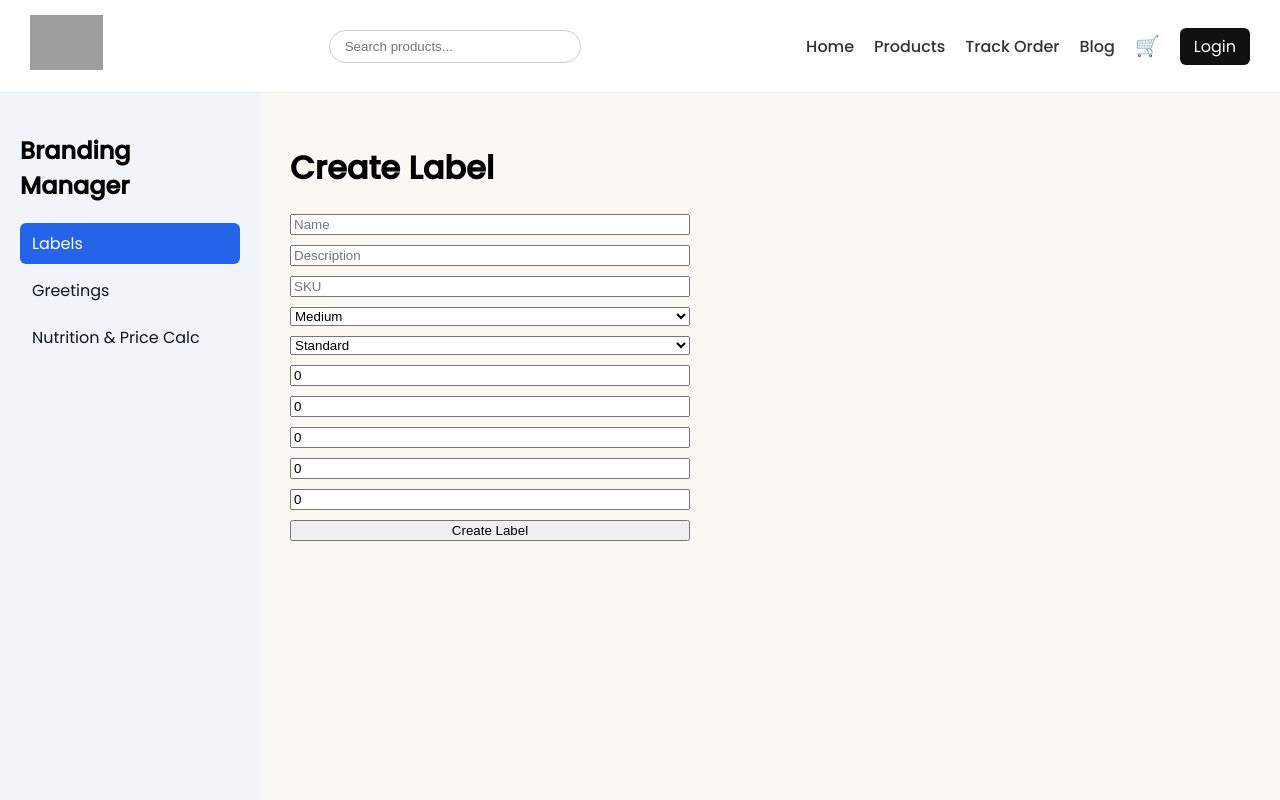
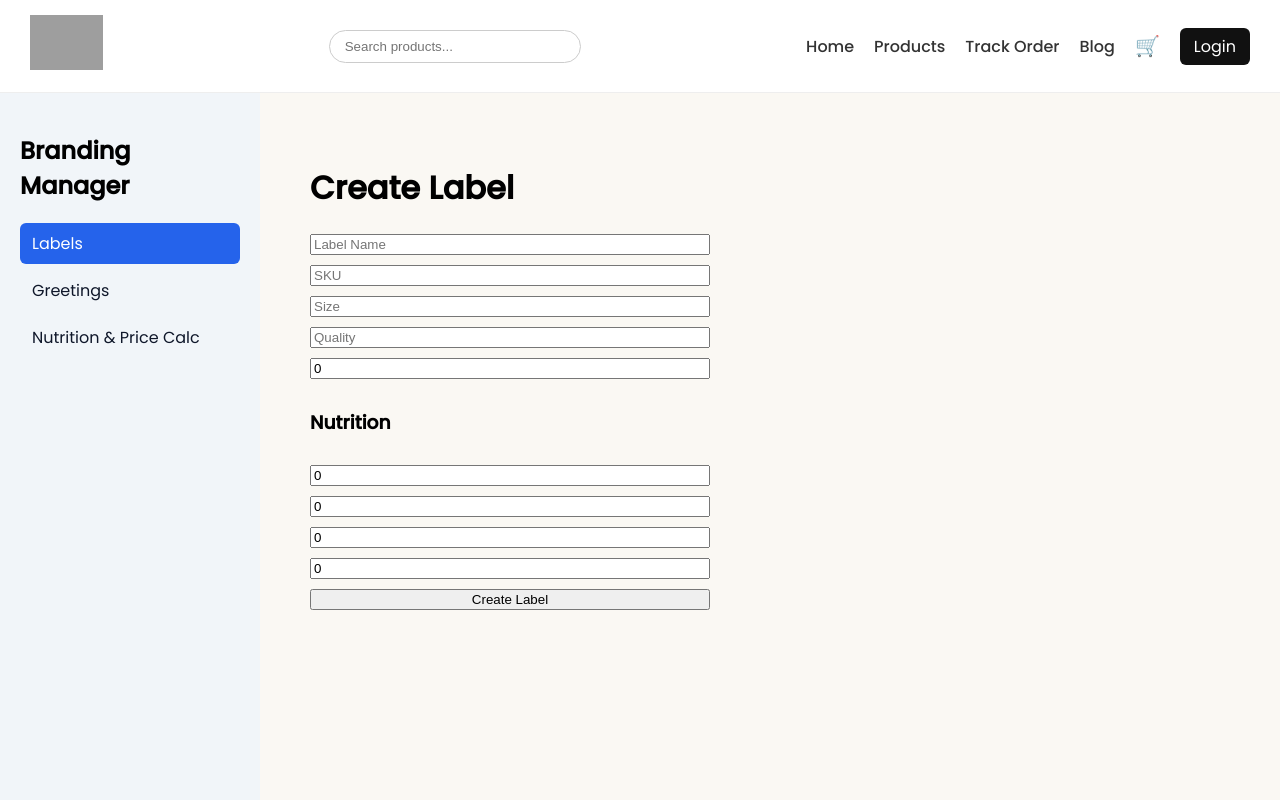
Before and after one commit to nagarajukandula55/native, a Next.js app: page /branding/labels/create in a window 1280 px wide. Shown: the top 800 px of the page. Built offline with nearby package versions, Linux system fonts and the light colour scheme; no server answers; grey boxes are pictures that could not be loaded.

Commit message:
Update page.js

```diff
--- a/app/branding/labels/create/page.js
+++ b/app/branding/labels/create/page.js
@@ -1,98 +1,82 @@
+// app/branding/labels/create/page.js (also use for edit)
 "use client";
 
-import { useState } from "react";
+import { useState, useEffect } from "react";
+import { useRouter, useSearchParams } from "next/navigation";
 
-export default function CreateLabelPage() {
+export default function LabelForm({ edit = false }) {
+  const router = useRouter();
+  const params = useSearchParams();
+  const labelId = params.get("id");
+
   const [form, setForm] = useState({
     name: "",
-    description: "",
     sku: "",
-    size: "Medium",
-    quality: "Standard",
-    calories: 0,
-    protein: 0,
-    fat: 0,
-    carbs: 0,
+    size: "",
+    quality: "",
     price: 0,
+    nutrition: { calories: 0, protein: 0, fat: 0, carbs: 0 },
   });
 
-  const [loading, setLoading] = useState(false);
-  const [success, setSuccess] = useState("");
+  useEffect(() => {
+    if (edit && labelId) {
+      fetch(`/api/branding/labels`)
+        .then(res => res.json())
+        .then(data => {
+          if (data.success) {
+            const lbl = data.labels.find(l => l._id === labelId);
+            if (lbl) setForm(lbl);
+          }
+        });
+    }
+  }, [edit, labelId]);
 
   const handleChange = (e) => {
     const { name, value } = e.target;
-    setForm((prev) => ({ ...prev, [name]: value }));
+    if (name.startsWith("nutrition.")) {
+      const key = name.split(".")[1];
+      setForm(prev => ({ ...prev, nutrition: { ...prev.nutrition, [key]: Number(value) } }));
+    } else if (name === "price") {
+      setForm(prev => ({ ...prev, price: Number(value) }));
+    } else {
+      setForm(prev => ({ ...prev, [name]: value }));
+    }
   };
 
   const handleSubmit = async (e) => {
     e.preventDefault();
-    setLoading(true);
-
-    const payload = {
-      ...form,
-      nutrition: {
-        calories: Number(form.calories),
-        protein: Number(form.protein),
-        fat: Number(form.fat),
-        carbs: Number(form.carbs),
-      },
-      price: Number(form.price),
-    };
+    const method = edit ? "PUT" : "POST";
+    const body = edit ? { _id: labelId, ...form } : form;
 
     const res = await fetch("/api/branding/labels", {
-      method: "POST",
+      method,
       headers: { "Content-Type": "application/json" },
-      body: JSON.stringify(payload),
+      body: JSON.stringify(body),
     });
 
     const data = await res.json();
-    if (data.success) {
-      setSuccess("Label created successfully!");
-      setForm({
-        name: "",
-        description: "",
-        sku: "",
-        size: "Medium",
-        quality: "Standard",
-        calories: 0,
-        protein: 0,
-        fat: 0,
-        carbs: 0,
-        price: 0,
-      });
-    }
-
-    setLoading(false);
+    if (data.success) router.push("/branding/labels");
+    else alert(data.msg);
   };
 
   return (
-    <div>
-      <h1>Create Label</h1>
-      <form onSubmit={handleSubmit} style={{ display: "flex", flexDirection: "column", gap: 10, maxWidth: 400 }}>
-        <input name="name" value={form.name} onChange={handleChange} placeholder="Name" required />
-        <input name="description" value={form.description} onChange={handleChange} placeholder="Description" />
-        <input name="sku" value={form.sku} onChange={handleChange} placeholder="SKU" required />
+    <div style={{ padding: 20 }}>
+      <h1>{edit ? "Edit Label" : "Create Label"}</h1>
+      <form onSubmit={handleSubmit} style={{ display: "grid", gap: 10, maxWidth: 400 }}>
+        <input name="name" placeholder="Label Name" value={form.name} onChange={handleChange} required />
+        <input name="sku" placeholder="SKU" value={form.sku} onChange={handleChange} />
+        <input name="size" placeholder="Size" value={form.size} onChange={handleChange} />
+        <input name="quality" placeholder="Quality" value={form.quality} onChange={handleChange} />
+        <input type="number" name="price" placeholder="Price" value={form.price} onChange={handleChange} />
 
-        <select name="size" value={form.size} onChange={handleChange}>
-          <option>Small</option>
-          <option>Medium</option>
-          <option>Large</option>
-        </select>
+        <h3>Nutrition</h3>
+        <input type="number" name="nutrition.calories" placeholder="Calories" value={form.nutrition.calories} onChange={handleChange} />
+        <input type="number" name="nutrition.protein" placeholder="Protein" value={form.nutrition.protein} onChange={handleChange} />
+        <input type="number" name="nutrition.fat" placeholder="Fat" value={form.nutrition.fat} onChange={handleChange} />
+        <input type="number" name="nutrition.carbs" placeholder="Carbs" value={form.nutrition.carbs} onChange={handleChange} />
 
-        <select name="quality" value={form.quality} onChange={handleChange}>
-          <option>Standard</option>
-          <option>Premium</option>
-        </select>
-
-        <input name="calories" type="number" value={form.calories} onChange={handleChange} placeholder="Calories" />
-        <input name="protein" type="number" value={form.protein} onChange={handleChange} placeholder="Protein" />
-        <input name="fat" type="number" value={form.fat} onChange={handleChange} placeholder="Fat" />
-        <input name="carbs" type="number" value={form.carbs} onChange={handleChange} placeholder="Carbs" />
-        <input name="price" type="number" value={form.price} onChange={handleChange} placeholder="Price" required />
-
-        <button type="submit" disabled={loading}>{loading ? "Creating..." : "Create Label"}</button>
+        <button type="submit">{edit ? "Update Label" : "Create Label"}</button>
       </form>
-      {success && <p style={{ color: "green" }}>{success}</p>}
     </div>
   );
 }
```
